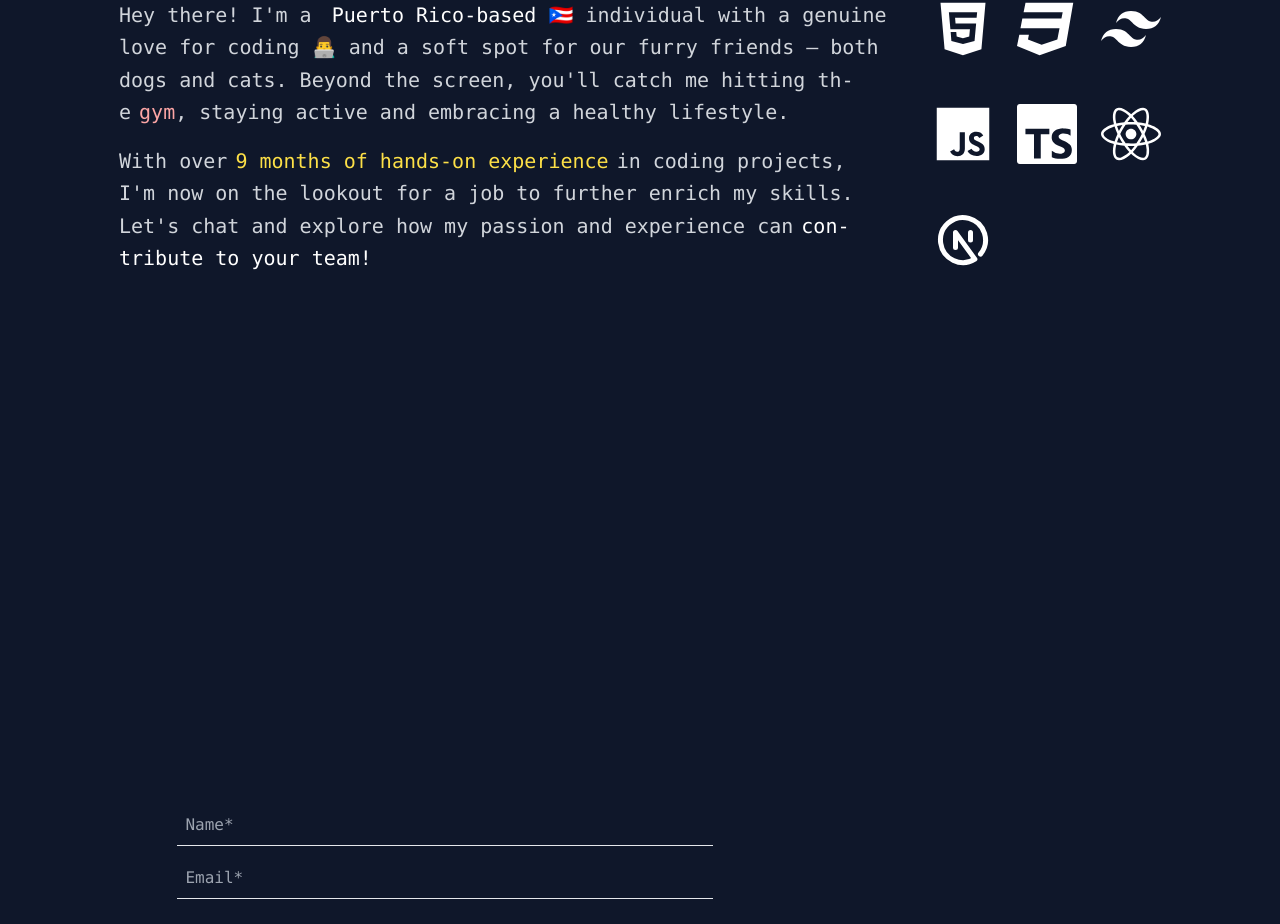
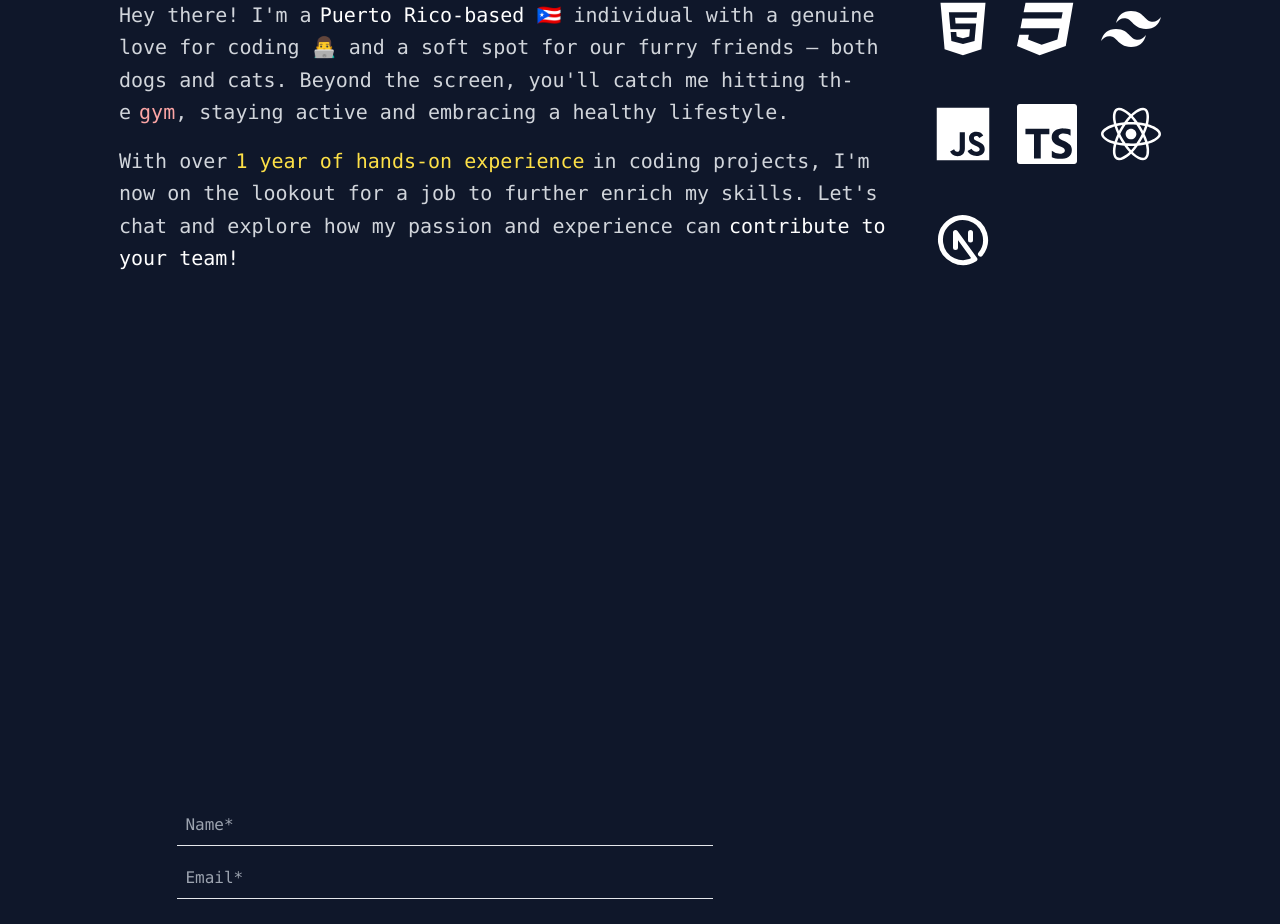
Before and after one commit to Yadier01/MyPersonalPortafolio, a React (Vite) app: page / in a window 1280 px wide. Shown: the part 2053-2977 px from the top of the page. Built offline with nearby package versions, Linux system fonts and the light colour scheme; a web font is replaced by a local one.

Commit message:
Update About.tsx

```diff
--- a/src/components/About.tsx
+++ b/src/components/About.tsx
@@ -15,7 +15,7 @@ export const About = React.forwardRef<HTMLDivElement, { text: string }>(
       <span className="flex    flex-col md:flex-row justify-around w-full ">
         <span className="">
           <p className="max-w-3xl text-xl text-gray-300  leading-relaxed hyphens-auto break-words ">
-            Hey there! I'm a{" "}
+            Hey there! I'm a
             <span className="text-white pl-2">Puerto Rico-based </span>🇵🇷
             individual with a genuine love for coding 👨‍💻 and a soft spot for our
             furry friends – both dogs and cats. Beyond the screen, you'll catch
@@ -26,7 +26,7 @@ export const About = React.forwardRef<HTMLDivElement, { text: string }>(
           <p className="max-w-3xl text-xl my-4 text-gray-300 leading-relaxed hyphens-auto break-words ">
             With over
             <span className="text-yellow-300 px-2">
-              9 months of hands-on experience
+              1 year of hands-on experience
             </span>
             in coding projects, I'm now on the lookout for a job to further
             enrich my skills. Let's chat and explore how my passion and
```
